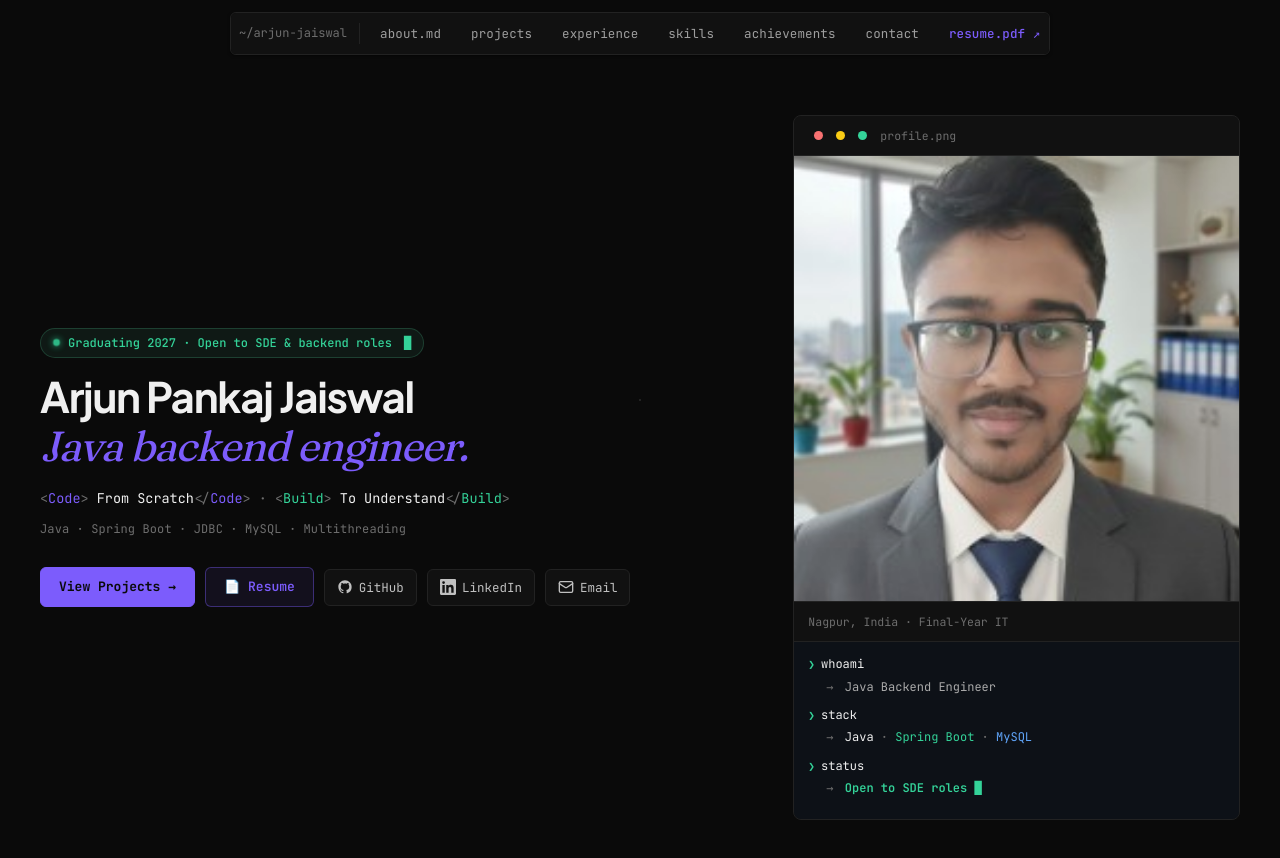
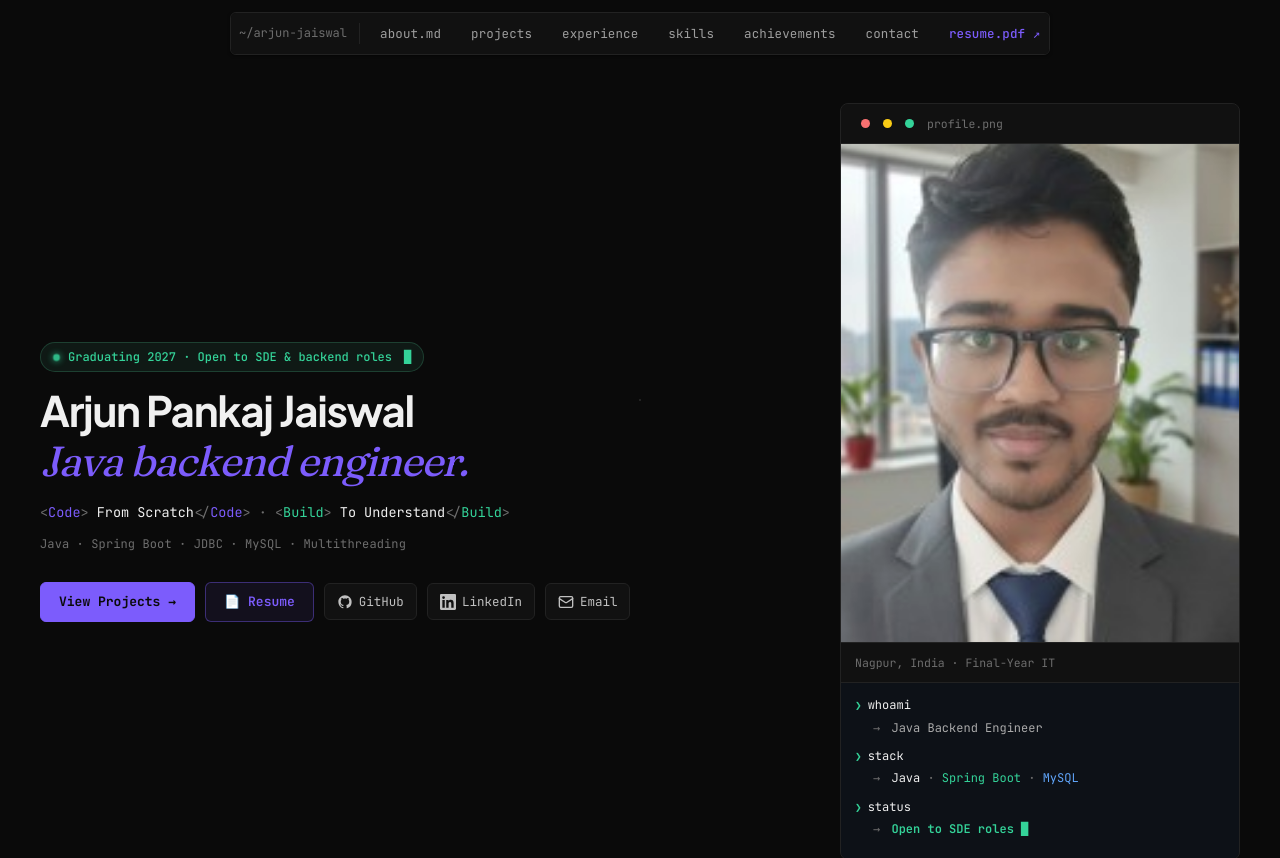
Before and after one commit to arjunpjaiswal/ArjunPortolio, a React (Vite) app: page / in a window 1280 px wide. Shown: the top 858 px of the page. Built offline with nearby package versions, Linux system fonts and the light colour scheme.

Commit message:
style(hero): 400px profile window, 4:5 ratio, 100vh height cap, vertical center

```diff
--- a/src/styles/global.css
+++ b/src/styles/global.css
@@ -96,8 +96,8 @@ ul{ margin:0; padding:0; }
 }
 
 /* ---------- Hero ---------- */
-.hero{ padding:72px 0 52px; }
-.hero-grid{ display:grid; grid-template-columns:1.35fr 0.85fr; gap:44px; align-items:start; }
+.hero{ padding:60px 0 40px; }
+.hero-grid{ display:grid; grid-template-columns:1fr min(400px, 40%); gap:44px; align-items:center; }
 
 /* Status pill with pulsing dot */
 .status-pill{
@@ -178,7 +178,7 @@ ul{ margin:0; padding:0; }
 .dot{ width:9px; height:9px; border-radius:50%; }
 .dot.r{ background:#f87171; } .dot.y{ background:#facc15; } .dot.g{ background:#34d399; }
 .editor-titlebar span{ margin-left:6px; font-family:var(--mono); font-size:11.5px; color:var(--text-faint); }
-.editor-photo{ width:100%; aspect-ratio:1/1; object-fit:cover; display:block; filter:saturate(0.9) contrast(1.05); }
+.editor-photo{ width:100%; aspect-ratio:4/5; object-fit:cover; display:block; filter:saturate(0.9) contrast(1.05); max-height:calc(100vh - 290px); }
 .editor-caption{ padding:10px 14px; font-family:var(--mono); font-size:11.5px; color:var(--text-faint); border-top:1px solid var(--border); background:var(--bg-raised); }
 
 /* Section shell */
@@ -506,8 +506,7 @@ table.spec-table td:first-child, table.spec-table th:first-child{ color:var(--te
 .tg-tag{color:var(--amber)} .tg-tag--build{color:var(--mint)}
 .tg-value{color:var(--text)}
 
-/* center hero text against the photo */
-.hero-grid{align-items:center}
+
 
 /* equal-height pipeline nodes */
 .arch-flow{align-items:stretch}
```
